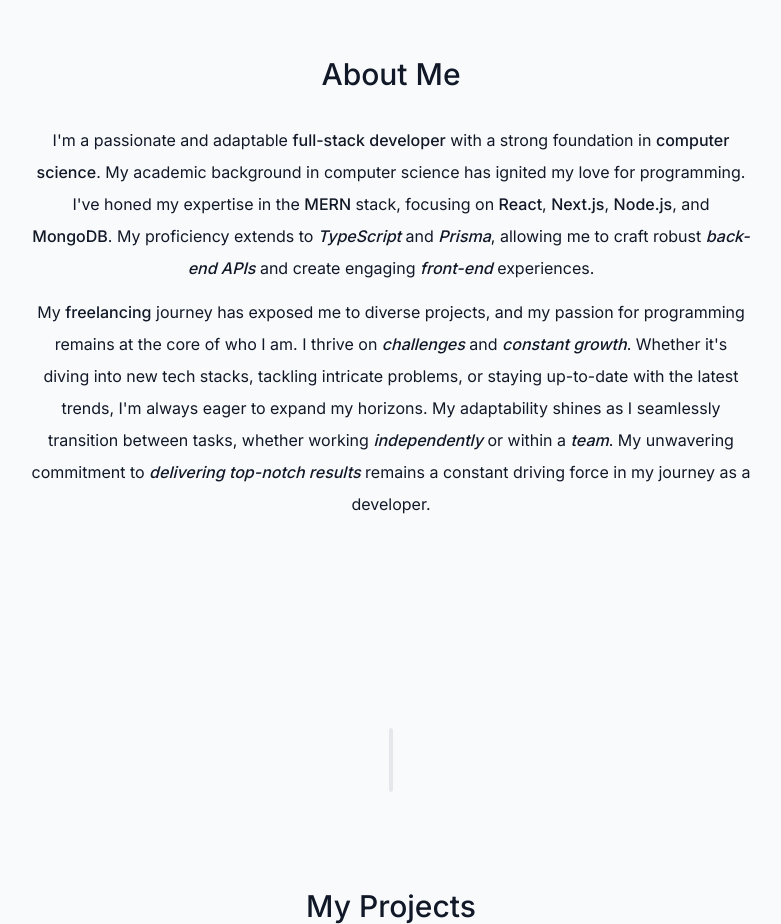
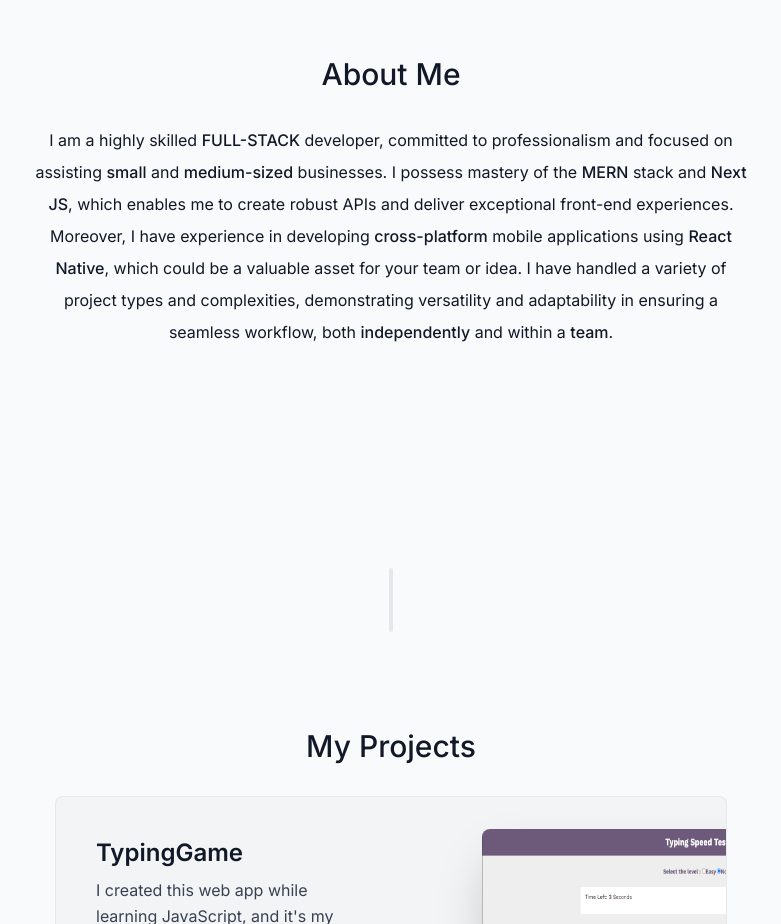
Before and after one commit to bouakram/portfolio-website, a Next.js app: page / in a window 1280 px wide. Shown: the part 880-1804 px from the top of the page, without its empty margins (249-1030 px from the left). Built offline with nearby package versions, Linux system fonts and the light colour scheme.

Commit message:
updating about me section

```diff
--- a/components/about.tsx
+++ b/components/about.tsx
@@ -21,15 +21,26 @@ export default function About() {
 
             <SectionHeading>About me</SectionHeading>
             <p className="mb-3">
-                {"I'm"} a passionate and adaptable <span className="font-medium dark:text-transparent dark:bg-clip-text dark:bg-gradient-to-r dark:from-[#fba0c5] dark:to-[#a694ff]">full-stack developer</span> with a strong foundation in <span className="font-medium dark:text-transparent dark:bg-clip-text dark:bg-gradient-to-r dark:from-[#fba0c5] dark:to-[#a694ff]">computer science</span>. {" "}
-                My academic background in computer science has ignited my love for programming. {"I've"} honed my expertise in the <span className="font-medium dark:text-transparent dark:bg-clip-text dark:bg-gradient-to-r dark:from-[#fba0c5] dark:to-[#a694ff]">MERN</span> stack, focusing on <span className="font-medium dark:text-transparent dark:bg-clip-text dark:bg-gradient-to-r dark:from-[#fba0c5] dark:to-[#a694ff]">React</span>, <span className="font-medium dark:text-transparent dark:bg-clip-text dark:bg-gradient-to-r dark:from-[#fba0c5] dark:to-[#a694ff]">Next.js</span>, <span className="font-medium dark:text-transparent dark:bg-clip-text dark:bg-gradient-to-r dark:from-[#fba0c5] dark:to-[#a694ff]">Node.js</span>, and <span className="font-medium dark:text-transparent dark:bg-clip-text dark:bg-gradient-to-r dark:from-[#fba0c5] dark:to-[#a694ff]">MongoDB</span>.{" "}
-                My proficiency extends to <span className="italic font-medium">TypeScript</span> and <span className="italic font-medium">Prisma</span>, allowing me to craft robust <span className="italic font-medium">back-end APIs</span> and create engaging <span className="italic font-medium">front-end</span> experiences.
+                I am a highly skilled <span className="font-medium dark:text-transparent dark:bg-clip-text dark:bg-gradient-to-r dark:from-[#fba0c5] dark:to-[#a694ff]">FULL-STACK</span> developer, committed to professionalism and focused on assisting <span className="font-medium dark:text-transparent dark:bg-clip-text dark:bg-gradient-to-r dark:from-[#fba0c5] dark:to-[#a694ff]">small</span> and <span className="font-medium dark:text-transparent dark:bg-clip-text dark:bg-gradient-to-r dark:from-[#fba0c5] dark:to-[#a694ff]">medium-sized</span> businesses.
+                I possess mastery of the <span className="font-medium dark:text-transparent dark:bg-clip-text dark:bg-gradient-to-r dark:from-[#fba0c5] dark:to-[#a694ff]">MERN</span> stack and <span className="font-medium dark:text-transparent dark:bg-clip-text dark:bg-gradient-to-r dark:from-[#fba0c5] dark:to-[#a694ff]">Next JS</span>, which enables me to create robust APIs and deliver exceptional front-end experiences.
+                Moreover, I have experience in developing <span className="font-medium dark:text-transparent dark:bg-clip-text dark:bg-gradient-to-r dark:from-[#fba0c5] dark:to-[#a694ff]">cross-platform</span> mobile applications using <span className="font-medium dark:text-transparent dark:bg-clip-text dark:bg-gradient-to-r dark:from-[#fba0c5] dark:to-[#a694ff]">React Native</span>,
+                which could be a valuable asset for your team or idea. I have handled a variety of project types and complexities,
+                demonstrating versatility and adaptability in ensuring a seamless workflow, both <span className="font-medium dark:text-transparent dark:bg-clip-text dark:bg-gradient-to-r dark:from-[#fba0c5] dark:to-[#a694ff]">independently</span> and within a <span className="font-medium dark:text-transparent dark:bg-clip-text dark:bg-gradient-to-r dark:from-[#fba0c5] dark:to-[#a694ff]">team</span>.
+
+                {/* {"I'm"} a passionate and adaptable
+                <span className="font-medium dark:text-transparent dark:bg-clip-text dark:bg-gradient-to-r dark:from-[#fba0c5] dark:to-[#a694ff]">full-stack developer</span>
+                with a strong foundation in
+                <span className="font-medium dark:text-transparent dark:bg-clip-text dark:bg-gradient-to-r dark:from-[#fba0c5] dark:to-[#a694ff]">computer science</span>. {" "}
+                My academic background in computer science has ignited my love for programming. {"I've"} honed my expertise in the
+                <span className="font-medium dark:text-transparent dark:bg-clip-text dark:bg-gradient-to-r dark:from-[#fba0c5] dark:to-[#a694ff]">MERN</span>
+                 stack, focusing on <span className="font-medium dark:text-transparent dark:bg-clip-text dark:bg-gradient-to-r dark:from-[#fba0c5] dark:to-[#a694ff]">React</span>, <span className="font-medium dark:text-transparent dark:bg-clip-text dark:bg-gradient-to-r dark:from-[#fba0c5] dark:to-[#a694ff]">Next.js</span>, <span className="font-medium dark:text-transparent dark:bg-clip-text dark:bg-gradient-to-r dark:from-[#fba0c5] dark:to-[#a694ff]">Node.js</span>, and <span className="font-medium dark:text-transparent dark:bg-clip-text dark:bg-gradient-to-r dark:from-[#fba0c5] dark:to-[#a694ff]">MongoDB</span>.{" "}
+                My proficiency extends to <span className="italic font-medium">TypeScript</span> and <span className="italic font-medium">Prisma</span>, allowing me to craft robust <span className="italic font-medium">back-end APIs</span> and create engaging <span className="italic font-medium">front-end</span> experiences. */}
             </p>
 
-            <p>
+            {/* <p>
                 My <span className="font-medium dark:text-transparent dark:bg-clip-text dark:bg-gradient-to-r dark:from-[#fba0c5] dark:to-[#a694ff]">freelancing</span> journey has exposed me to diverse projects, and my passion for programming remains at the core of who I am.{" "}
                 I thrive on <span className="italic font-medium dark:text-transparent dark:bg-clip-text dark:bg-gradient-to-r dark:from-[#fba0c5] dark:to-[#a694ff]">challenges</span> and <span className="italic font-medium dark:text-transparent dark:bg-clip-text dark:bg-gradient-to-r dark:from-[#fba0c5] dark:to-[#a694ff]">constant growth</span>. Whether {"it's"} diving into new tech stacks, tackling intricate problems, or staying up-to-date with the latest trends, {"I'm"} always eager to expand my horizons.{" "} My adaptability shines as I seamlessly transition between tasks, whether working <span className="italic font-medium dark:text-transparent dark:bg-clip-text dark:bg-gradient-to-r dark:from-[#fba0c5] dark:to-[#a694ff]">independently</span> or within a <span className="italic font-medium dark:text-transparent dark:bg-clip-text dark:bg-gradient-to-r dark:from-[#fba0c5] dark:to-[#a694ff]">team</span>. My unwavering commitment to <span className="italic font-medium">delivering top-notch results</span> remains a constant driving force in my journey as a developer.
-            </p>
+            </p> */}
         </motion.section>
     );
 }
```
